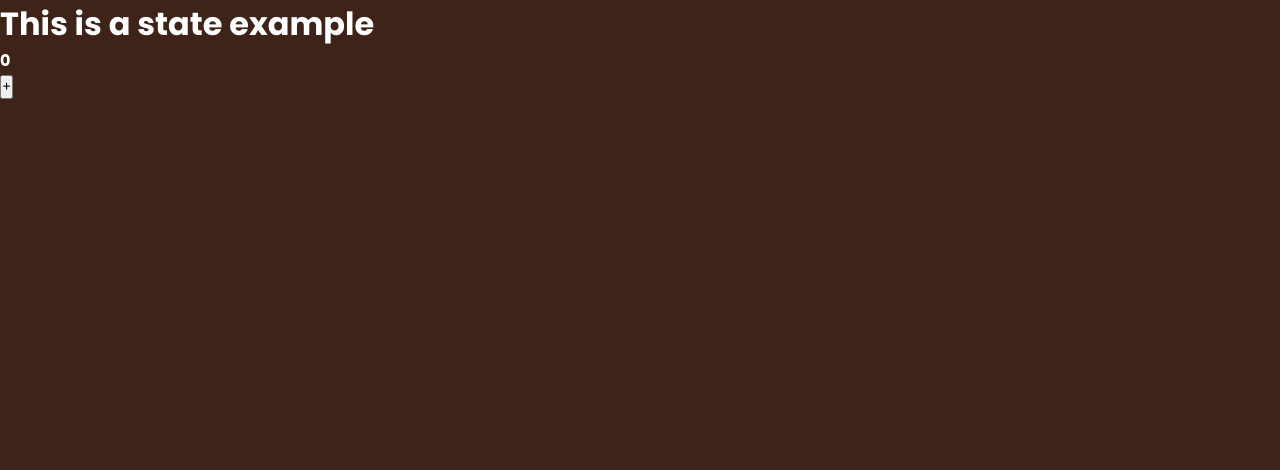
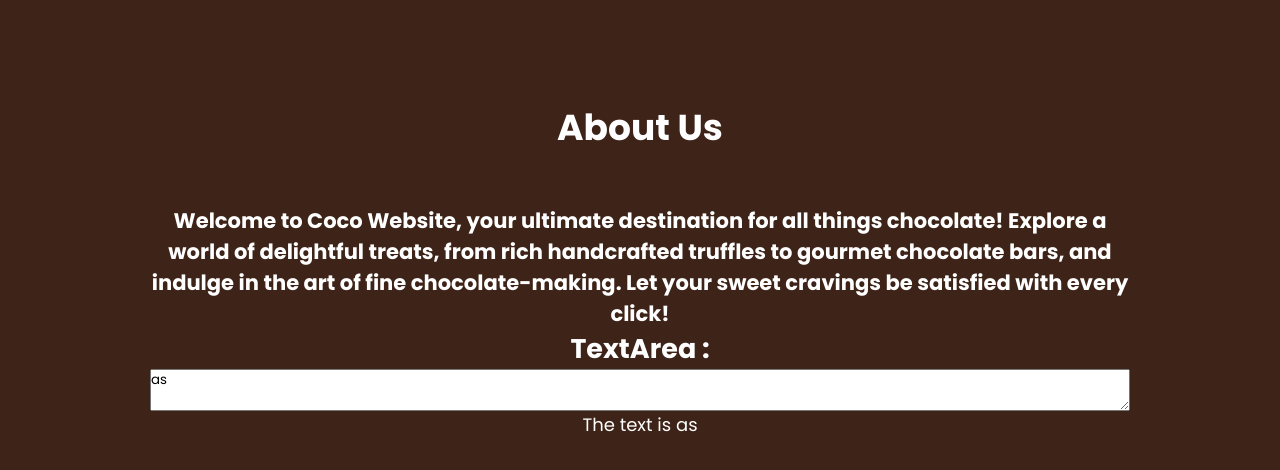
Before and after one commit to Bavanetha/SECE2025MERN, a React (Vite) app in the folder seceFrontend/: page / in a window 1280 px wide. Shown: the top 470 px of the page. Built offline with nearby package versions, Linux system fonts and the light colour scheme; a web font is replaced by a local one.

Commit message:
Event handling files added

```diff
--- a/seceFrontend/src/App.jsx
+++ b/seceFrontend/src/App.jsx
@@ -17,12 +17,13 @@ function App() {
     <>
       {/*<NavBar />
       <Hero />
-      <About />
+
       <Contact />
       <Footer />
       <ClassCompExe/>
-      <Gallery image = "Chocolate" page="Gallery"/> */}
-      <ContactState/>
+      <Gallery image = "Chocolate" page="Gallery"/>
+      <ContactState/> */}
+      <About />
     </>
   )
 }
--- a/seceFrontend/src/components/FunctionalComponents/About.jsx
+++ b/seceFrontend/src/components/FunctionalComponents/About.jsx
@@ -1,13 +1,23 @@
-import React from 'react'
+//Event Handling
+
+import React,{useState} from 'react'
 import "./About.css"
 
 const About = () => {
+  const [text,setText] = useState("as");
+  const handleText = (event) =>{
+    setText(event.target.value)
+  }
+
   return (
     <div className='about'>
         <h1>About Us</h1>
       <h3>
       Welcome to Coco Website, your ultimate destination for all things chocolate! Explore a world of delightful treats, from rich handcrafted truffles to gourmet chocolate bars,
       and indulge in the art of fine chocolate-making. Let your sweet cravings be satisfied with every click!</h3>
+      <h2>TextArea :</h2>
+      <textarea value = {text} onChange={handleText}></textarea>
+      <p>The text is {text}</p>
     </div>
   )
 }
--- a/seceFrontend/src/components/FunctionalComponents/ContactState.jsx
+++ b/seceFrontend/src/components/FunctionalComponents/ContactState.jsx
@@ -1,3 +1,5 @@
+//state
+
 import {useState} from 'react'
 
 const ContactState = () => {
--- a/seceFrontend/src/components/FunctionalComponents/Gallery.jsx
+++ b/seceFrontend/src/components/FunctionalComponents/Gallery.jsx
@@ -1,3 +1,5 @@
+//props
+
 import React from 'react'
 
 {/*we can use different names for props*/}
```
